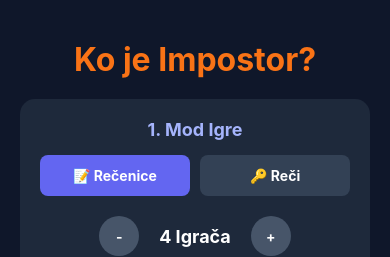
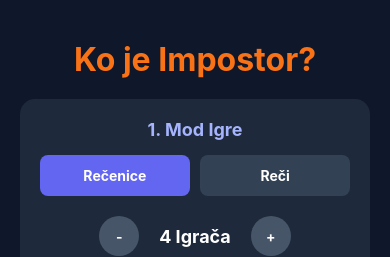
Before and after one commit to Bogdan-Danilovic/Impostor-Igra, a React Native app: screen / in a window 390 px wide. Shown: the top 257 px of the page. Built offline with nearby package versions, Linux system fonts and the light colour scheme.

Commit message:
Dodao novu funkciju ili izmenu

```diff
--- a/App.js
+++ b/App.js
@@ -186,10 +186,10 @@ export default function App() {
             <Text style={styles.phaseTitle}>1. Mod Igre</Text>
             <View style={styles.modeContainer}>
               <TouchableOpacity style={[styles.modeButton, gameMode === 'sentences' && styles.activeMode]} onPress={() => setGameMode('sentences')}>
-                <Text style={styles.buttonText}>📝 Rečenice</Text>
+                <Text style={styles.buttonText}>Rečenice</Text>
               </TouchableOpacity>
               <TouchableOpacity style={[styles.modeButton, gameMode === 'words' && styles.activeMode]} onPress={() => setGameMode('words')}>
-                <Text style={styles.buttonText}>🔑 Reči</Text>
+                <Text style={styles.buttonText}>Reči</Text>
               </TouchableOpacity>
             </View>
 
@@ -220,10 +220,10 @@ export default function App() {
             <Text style={styles.labelNormal}>IZABRANO:</Text>
             <Text style={styles.textNormal}>{gameMode === 'sentences' ? selectedData?.normal : selectedData?.word}</Text>
             <TouchableOpacity style={styles.buttonSecondary} onPress={pickRandomData}>
-              <Text style={styles.buttonText}>🔄 Drugo nasumično</Text>
+              <Text style={styles.buttonText}>Drugo pitanje</Text>
             </TouchableOpacity>
             <TouchableOpacity style={styles.buttonSuccess} onPress={() => {setAnswers([]); setCurrentPlayerIndex(0); setPhase('pass');}}>
-              <Text style={styles.buttonText}>Kreni ▶</Text>
+              <Text style={styles.buttonText}>Start</Text>
             </TouchableOpacity>
           </View>
         )}
@@ -256,8 +256,7 @@ export default function App() {
               <View style={styles.center}>
                 <Pressable onPressIn={() => handleFlip(1)} onPressOut={() => handleFlip(0)} style={styles.cardBox}>
                   <Animated.View style={[styles.flipCard, styles.flipFront, { transform: [{ rotateY: flipAnim.interpolate({ inputRange: [0, 1], outputRange: ['0deg', '180deg'] }) }] }]}>
-                    <Text style={{fontSize: 50}}>👆</Text>
-                    <Text style={{color: '#fff', marginTop: 10}}>Drži da vidiš</Text>
+                    <Text style={{fontSize: 30,color: '#fff'}}>Drži da vidiš</Text>
                   </Animated.View>
                   <Animated.View style={[styles.flipCard, styles.flipBack, { transform: [{ rotateY: flipAnim.interpolate({ inputRange: [0, 1], outputRange: ['180deg', '360deg'] }) }] }]}>
                     <Text style={{fontSize: 50,color: '#ff0000'}}>{currentPlayerIndex === impostorIndex ? "HINT:" : "REČ:"}</Text>
--- a/package.json
+++ b/package.json
@@ -8,12 +8,13 @@
     "web": "expo start --web"
   },
   "dependencies": {
+    "@expo/vector-icons": "^15.0.3",
     "expo": "~54.0.33",
     "expo-status-bar": "~3.0.9",
+    "firebase": "^12.12.1",
     "react": "19.1.0",
     "react-native": "0.81.5",
-    "react-native-paper": "4.9.2",
-    "@expo/vector-icons": "^15.0.3"
+    "react-native-paper": "4.9.2"
   },
   "private": true
 }
```
Also changed, not shown: 1 other file (tests, documents, lock files or other folders).
